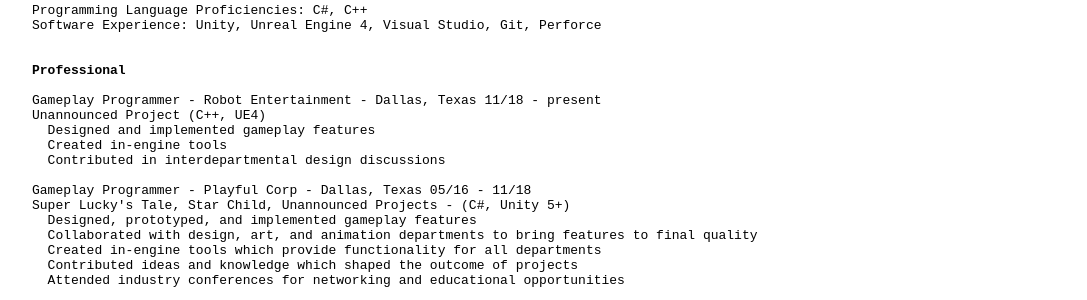
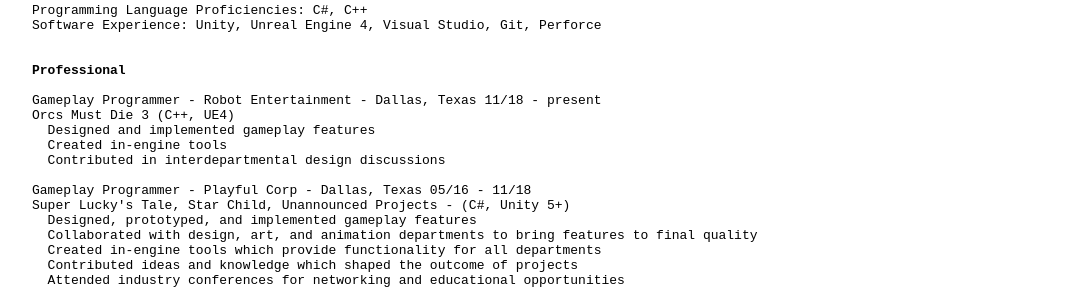
Before and after one commit to afleshner/afleshner.github.io, a Jekyll site: the page built from resume/index.html, in a window 1280 px wide. Shown: the part 540-840 px from the top of the page, without its empty margins (96-1183 px from the left). Built offline with Jekyll 4.4.1, drawn with Linux system fonts in a browser that asks for light colours; some of the changed text lies outside the part shown.

Commit message:
Update index.html

```diff
--- a/resume/index.html
+++ b/resume/index.html
@@ -34,7 +34,7 @@
 <b>Professional</b>
 
 Gameplay Programmer - Robot Entertainment - Dallas, Texas 11/18 - present
-Unannounced Project (C++, UE4)
+Orcs Must Die 3 (C++, UE4)
   Designed and implemented gameplay features
   Created in-engine tools
   Contributed in interdepartmental design discussions
```
